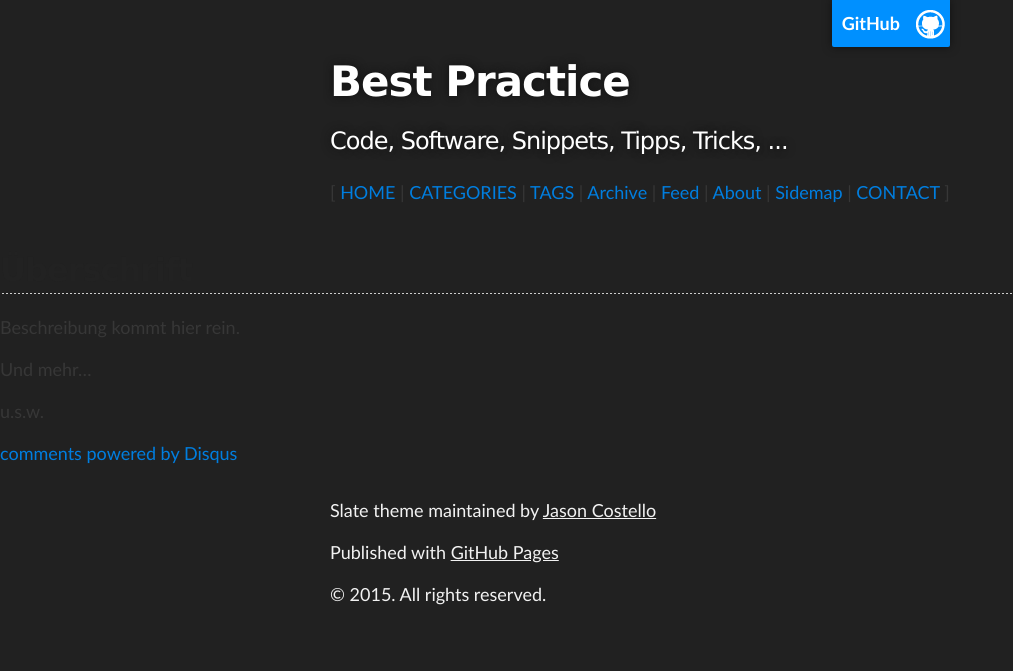
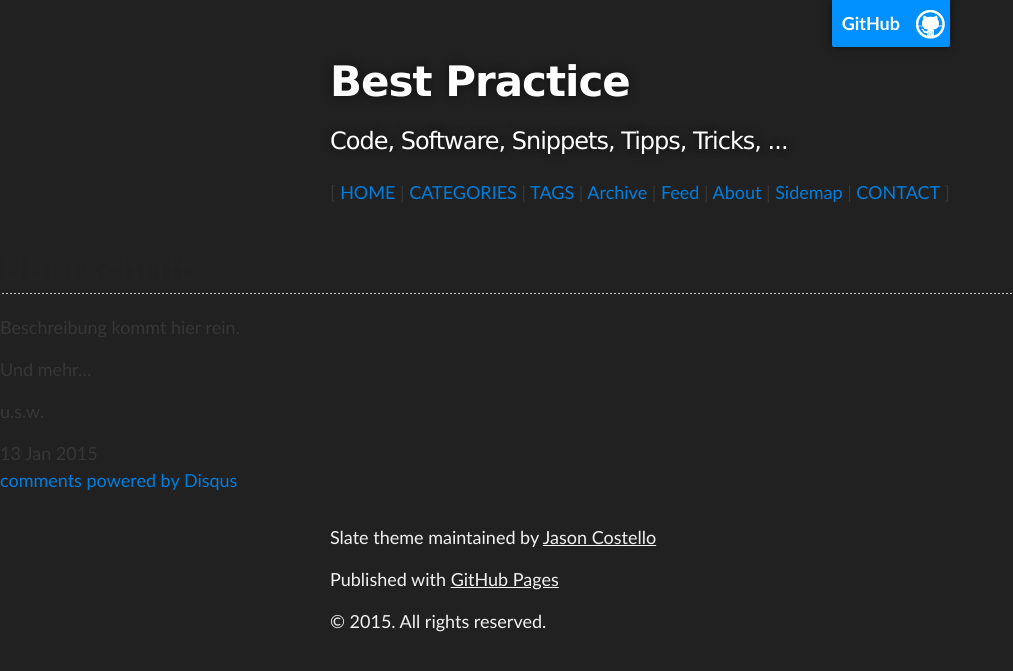
Before and after one commit to cniweb/best-practice, a Jekyll site: the page built from _posts/2015-01-13-Mein-erster-Post.md, in a window 1280 px wide. Shown: the top 671 px of the page, without its empty margins (0-1013 px from the left). Built offline with Jekyll 4.4.1, drawn with Linux system fonts in a browser that asks for light colours; comment, search, counter and statistics services are not loaded.

Commit message:
Update Post Date

```diff
--- a/_config.yml
+++ b/_config.yml
@@ -6,7 +6,7 @@ paginate: 15
 paginate_path: /page:num
 language: de
 encoding: UTF-8
-timezone: Europe/Berlin
+#timezone: Europe/Berlin
 url: http://cniweb.github.io
 baseurl: /best-practice
 github_url: https://github.com/cniweb
--- a/_layouts/post.html
+++ b/_layouts/post.html
@@ -1,7 +1,7 @@
 {% include header.html %}
          <article>
            {{ content }}
-           <time datetime="{{ post.date | date_to_xmlschema }}">{{ post.date | date_to_string }}</time>
+           <time datetime="{{ page.date | date_to_xmlschema }}">{{ page.date | date_to_string }}</time>
            {% include comments.html %}
          </article>
 {% include footer.html %}
```
Also changed, not shown: _posts/2015-01-13-Mein-erster-Post.md (+0 -1 lines).
